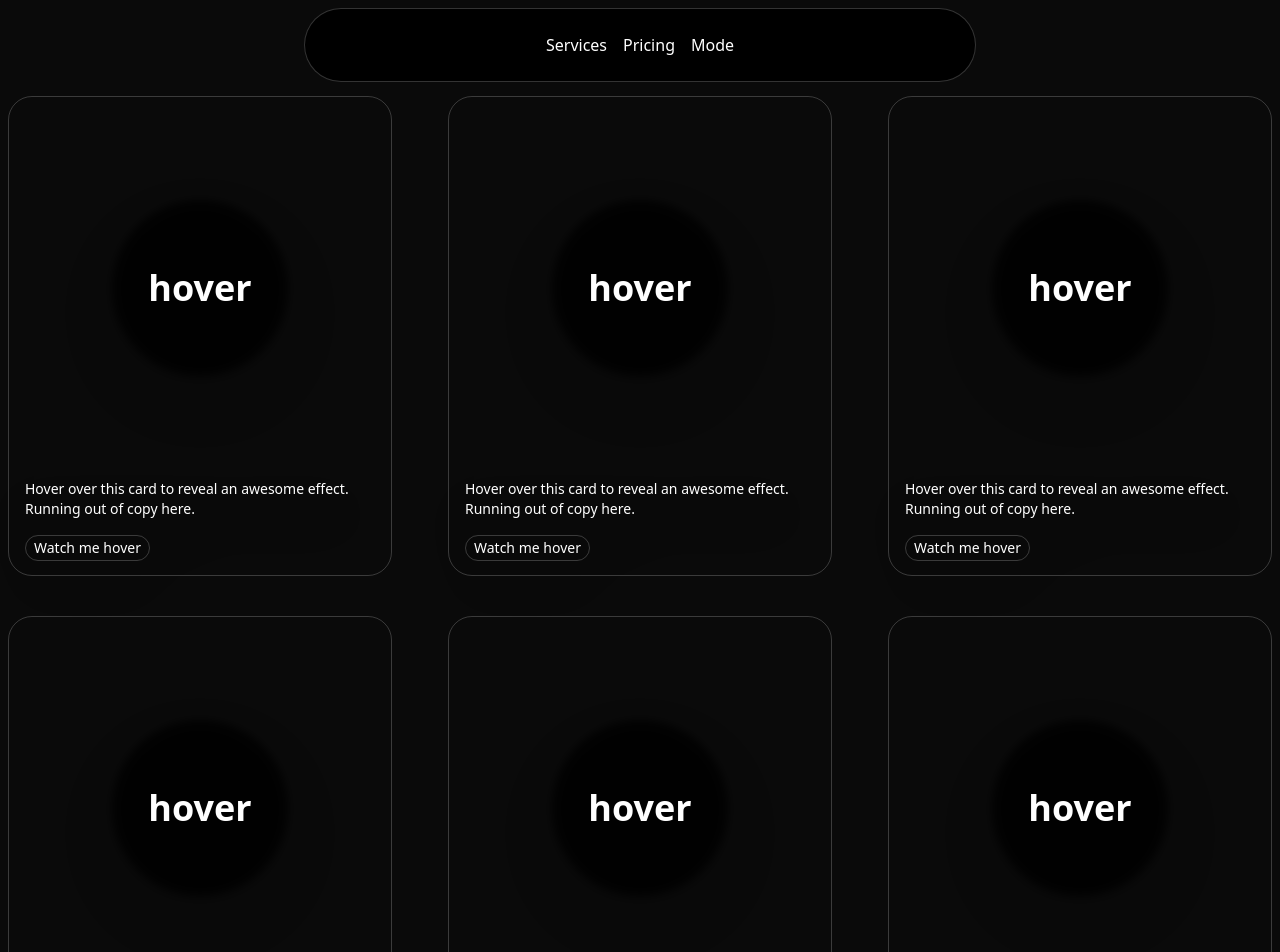
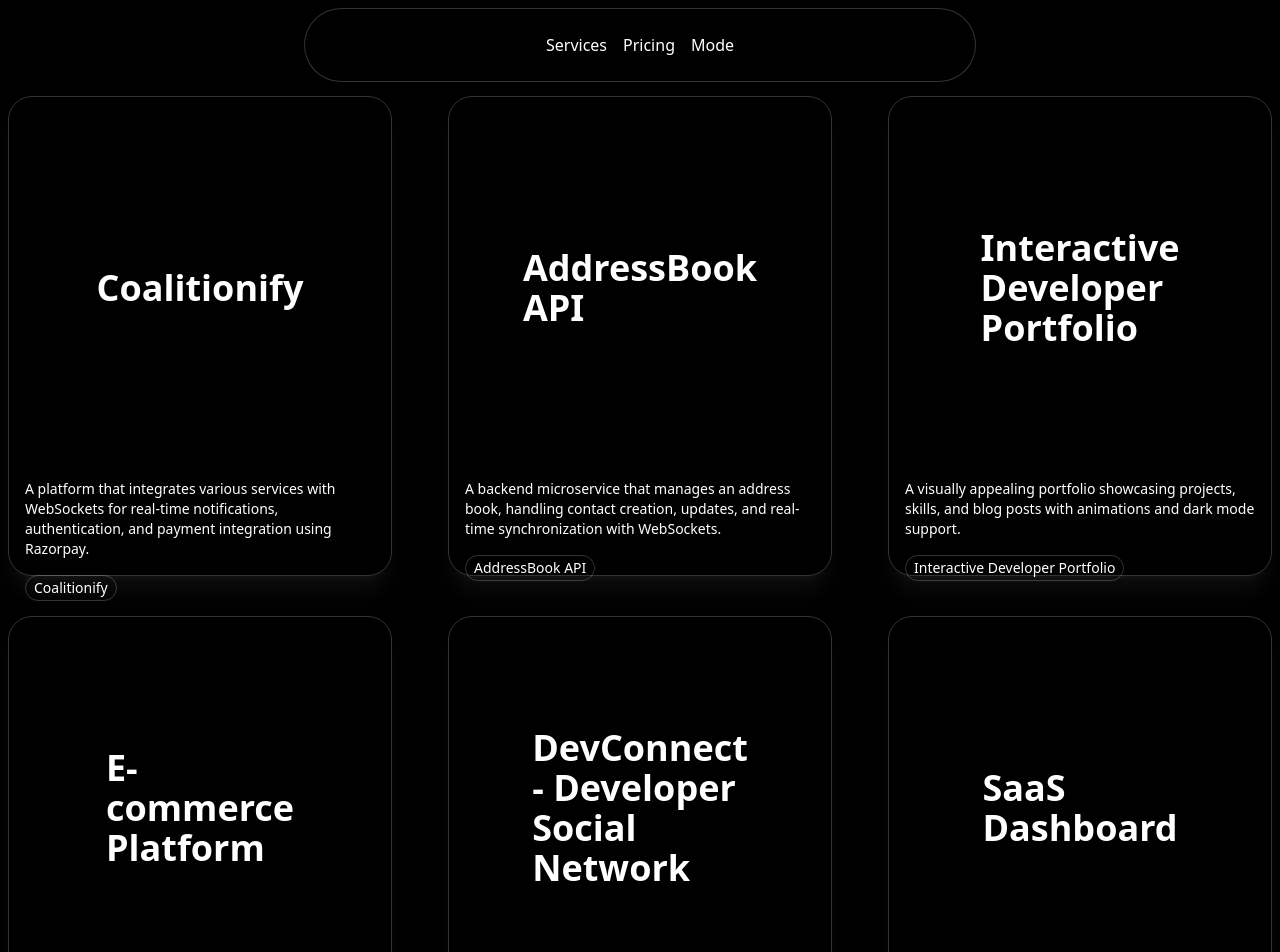
Before and after one commit to Amn9909/portfolio-amn, a Next.js app: page / in a window 1280 px wide. Shown: the top 952 px of the page. Built offline with nearby package versions, Linux system fonts and the light colour scheme.

Commit message:
added changes fir  projects ui

```diff
--- a/app/(components)/askit/HeroSection.tsx
+++ b/app/(components)/askit/HeroSection.tsx
@@ -1,20 +1,102 @@
 import React from 'react'
 import { AskNavbar } from './components/AskNavbar'
 import { RevilCard } from './components/RevilCard'
+import ProjectsCards from './components/ProjectsCards'
+
+const projects = [
+  {
+    id: 1,
+    title: "Coalitionify",
+    description: "A platform that integrates various services with WebSockets for real-time notifications, authentication, and payment integration using Razorpay.",
+    technologies: ["Next.js", "NestJS", "React", "Redux", "Tailwind CSS", "Socket.IO", "MongoDB", "Docker"],
+    features: [
+      "Real-time notifications using WebSockets",
+      "Authentication and authorization",
+      "Razorpay payment gateway integration",
+      "Dark mode support",
+      "Dynamic UI with shadcn UI components",
+    ],
+    repo: "https://github.com/yourusername/coalitionify",
+    liveDemo: "https://coalitionify.com",
+  },
+  {
+    id: 2,
+    title: "AddressBook API",
+    description: "A backend microservice that manages an address book, handling contact creation, updates, and real-time synchronization with WebSockets.",
+    technologies: ["NestJS", "MongoDB", "Mongoose", "Socket.IO", "Redis"],
+    features: [
+      "CRUD operations for contacts",
+      "WebSocket-based real-time updates",
+      "JWT authentication",
+      "Role-based access control",
+    ],
+    repo: "https://github.com/yourusername/addressbook-api",
+    liveDemo: "https://api.addressbook.com",
+  },
+  {
+    id: 3,
+    title: "Interactive Developer Portfolio",
+    description: "A visually appealing portfolio showcasing projects, skills, and blog posts with animations and dark mode support.",
+    technologies: ["Next.js", "Tailwind CSS", "Framer Motion", "Shadcn UI"],
+    features: [
+      "Smooth animations using Framer Motion",
+      "Dark mode support",
+      "Project showcase with live previews",
+      "Blog section for tech articles",
+    ],
+    repo: "https://github.com/yourusername/portfolio",
+    liveDemo: "https://yourportfolio.com",
+  },
+  {
+    id: 4,
+    title: "E-commerce Platform",
+    description: "A full-stack e-commerce platform with product management, payments, and real-time order tracking.",
+    technologies: ["React", "Redux Toolkit", "Express.js", "MongoDB", "Razorpay"],
+    features: [
+      "Product management dashboard",
+      "Cart and checkout system",
+      "Secure payment integration with Razorpay",
+      "Real-time order tracking",
+    ],
+    repo: "https://github.com/yourusername/ecommerce-platform",
+    liveDemo: "https://ecommerce-demo.com",
+  },
+  {
+    id: 5,
+    title: "DevConnect - Developer Social Network",
+    description: "A social platform for developers to share knowledge, post blogs, and connect through messaging.",
+    technologies: ["Next.js", "Firebase", "Tailwind CSS", "Node.js"],
+    features: [
+      "User authentication with Firebase",
+      "Real-time messaging",
+      "Post and comment system",
+      "Profile customization",
+    ],
+    repo: "https://github.com/yourusername/devconnect",
+    liveDemo: "https://devconnect.com",
+  },
+  {
+    id: 6,
+    title: "SaaS Dashboard",
+    description: "A dashboard for monitoring SaaS product performance, including revenue tracking and user analytics.",
+    technologies: ["Next.js", "Chakra UI", "PostgreSQL", "NestJS"],
+    features: [
+      "Graph-based analytics",
+      "User subscription management",
+      "Dark/light mode",
+      "Role-based access control",
+    ],
+    repo: "https://github.com/yourusername/saas-dashboard",
+    liveDemo: "https://saas-dashboard.com",
+  },
+];
 
 const AskitHeroSection = () => {
+
   return (
-    <div className="mt-24 grid lg:grid-cols-3 md:grid-cols-2 sm:grid-cols-1 gap-10">
+    <div className="h-full w-full mt-24 ">
       {/* <AskNavbar/> */}
-      <RevilCard />
-      <RevilCard />
-      <RevilCard />
-      <RevilCard />
-      <RevilCard />
-      <RevilCard />
-      <RevilCard />
-      <RevilCard />
-      <RevilCard />
+      <ProjectsCards projects={projects} />
     </div>
   )
 }
--- a/app/(components)/askit/components/ProjectsCards.tsx
+++ b/app/(components)/askit/components/ProjectsCards.tsx
@@ -1,12 +1,23 @@
-import React from 'react'
-import { RevilCard } from './RevilCard'
+import React from "react";
+import { RevilCard } from "./RevilCard";
 
-const ProjectsCards = () => {
-  return (
-    <div>
-        <RevilCard />
-    </div>
-  )
+export interface ProjectInterface {
+  id : number,
+  description: string;
+  title: string;
+}
+interface ProjectsProps {
+  projects: ProjectInterface[];
 }
 
-export default ProjectsCards
+const ProjectsCards = ({ projects }: ProjectsProps) => {
+  return (
+    <div className="w-full grid lg:grid-cols-3 md:grid-cols-2 sm:grid-cols-1 gap-10">
+      {projects.map((project) => (
+        <RevilCard id={project?.id} title={project?.title} description={project.description} />
+      ))}
+    </div>
+  );
+};
+
+export default ProjectsCards;
--- a/app/(components)/askit/components/RevilCard.tsx
+++ b/app/(components)/askit/components/RevilCard.tsx
@@ -1,22 +1,23 @@
 import React from "react";
 import { EvervaultCard, Icon } from "../../../../components/ui/evervault-card";
+import { ProjectInterface } from "./ProjectsCards";
 
-export function RevilCard() {
+
+
+export function RevilCard({
+  id,
+  description = "No data",
+  title = "No title",
+}: ProjectInterface) {
   return (
-    <div className="hover:scale-105 drop-shadow-2xl border rounded-3xl border-black/[0.2]  dark:border-white/[0.2] flex flex-col items-start max-w-sm mx-auto p-4 relative h-[30rem]">
-      {/* <Icon className="absolute h-6 w-6 -top-3 -left-3 dark:text-white text-black" />
-      <Icon className="absolute h-6 w-6 -bottom-3 -left-3 dark:text-white text-black" />
-      <Icon className="absolute h-6 w-6 -top-3 -right-3 dark:text-white text-black" />
-      <Icon className="absolute h-6 w-6 -bottom-3 -right-3 dark:text-white text-black" /> */}
-
-      <EvervaultCard text="hover" />
+    <div key={id} className="hover:scale-90 transition-transform duration-300 ease-in-out border rounded-3xl border-black/[0.6]  shadow-2xl shadow-gray-950/50 dark:border-white/[0.2] dark:shadow-xl dark:shadow-gray-50/5 flex flex-col items-start max-w-sm mx-auto p-4 relative h-[30rem]">
+      <EvervaultCard text={title} />
 
       <h2 className="dark:text-white text-black mt-4 text-sm font-light">
-        Hover over this card to reveal an awesome effect. Running out of copy
-        here.
+        {description}
       </h2>
       <p className="text-sm border font-light dark:border-white/[0.2] border-black/[0.2] rounded-full mt-4 text-black dark:text-white px-2 py-0.5">
-        Watch me hover
+        {title}
       </p>
     </div>
   );
--- a/app/globals.css
+++ b/app/globals.css
@@ -30,7 +30,7 @@
     --radius: 0.5rem
   }
   .dark {
-    --background: 0 0% 3.9%;
+    --background: 0 0% 0%;
     --foreground: 0 0% 98%;
     --card: 0 0% 3.9%;
     --card-foreground: 0 0% 98%;
--- a/app/page.tsx
+++ b/app/page.tsx
@@ -6,7 +6,7 @@
 
 export default function RootPage() {
   return (
-    <div>
+    <div className="h-full w-full">
       {/* <Home/> */}
       <AskitHeroSection />
     </div>
--- a/components/ui/evervault-card.tsx
+++ b/components/ui/evervault-card.tsx
@@ -100,7 +100,7 @@
 }
 
 const characters =
-  "ABCDEFGHIJKLMNOPQRSTUVWXYZabcdefghijklmnopqrstuvwxyz0123456789";
+  "AMAN KAZI 2";
 export const generateRandomString = (length: number) => {
   // eslint-disable-next-line prefer-const
   let result = "";
```
